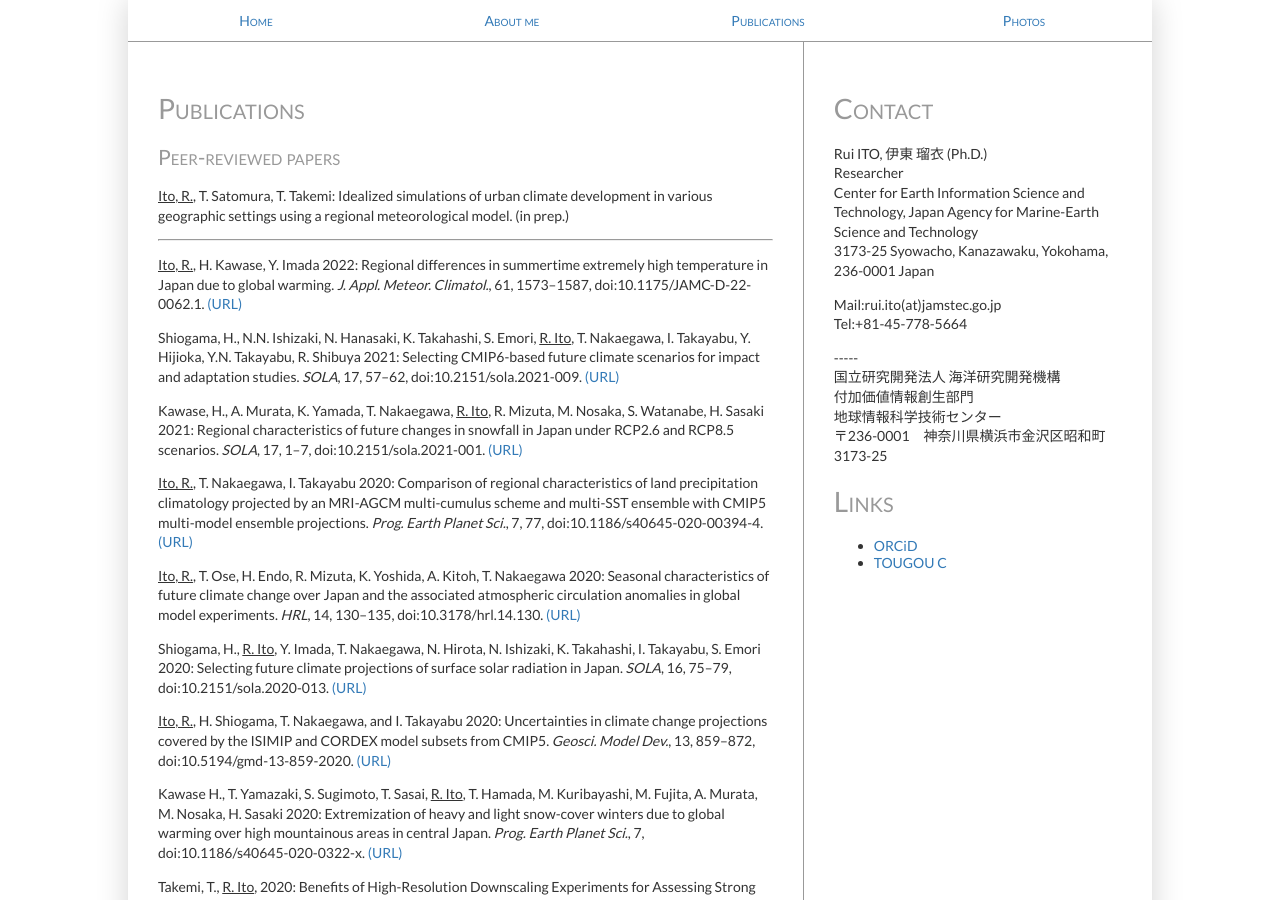
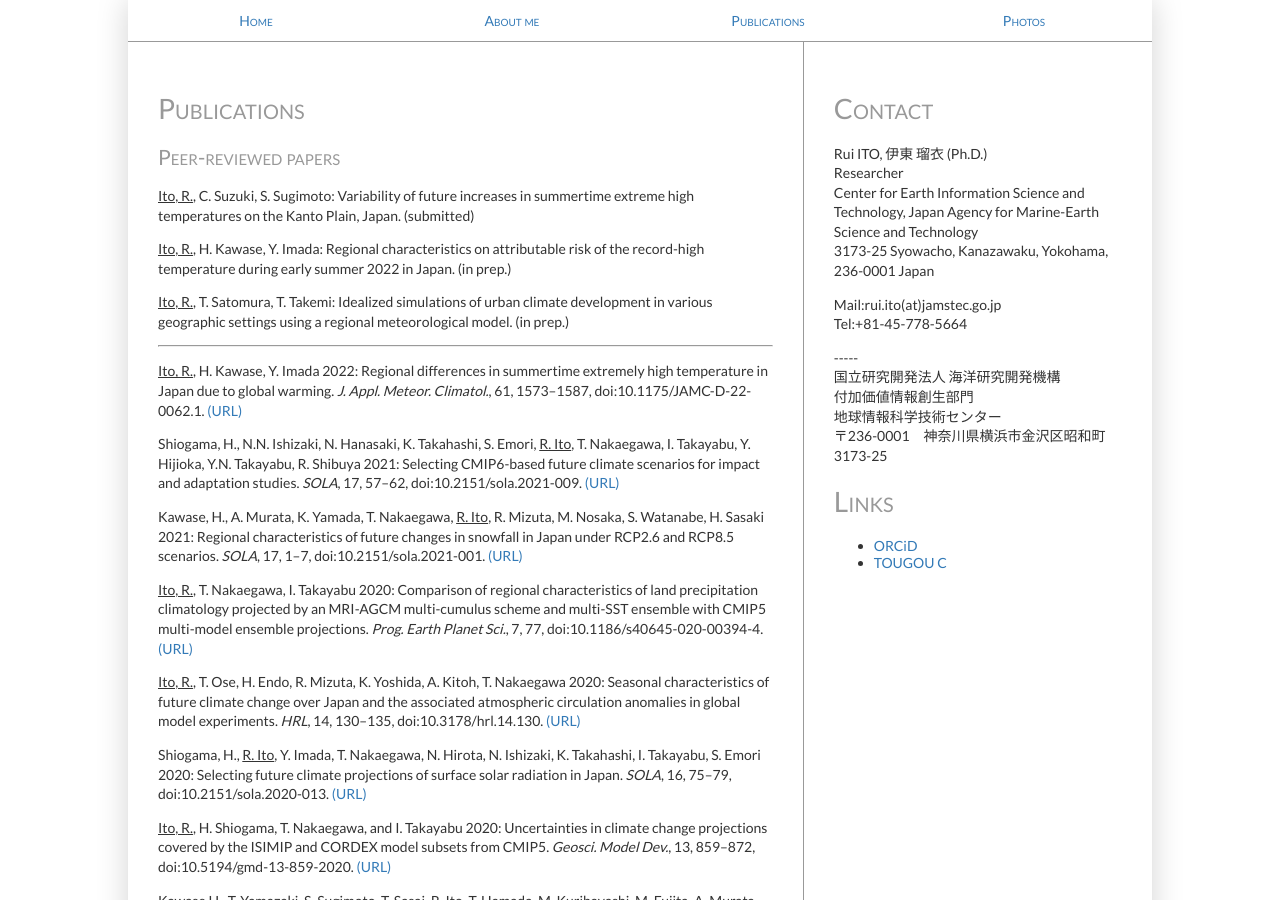
Before and after one commit to rui-climbiz/rui-climbiz.github.io, a Jekyll site: the page built from publications.html, in a window 1280 px wide and 900 px high. Built offline with Jekyll 4.4.1, drawn with Linux system fonts in a browser that asks for light colours.

Commit message:
Update publications.html

```diff
--- a/publications.html
+++ b/publications.html
@@ -5,6 +5,8 @@
 ---
 <h1>Publications</h1>
 <h2>Peer-reviewed papers</h2>
+<p><u>Ito, R.</u>, C. Suzuki, S. Sugimoto: Variability of future increases in summertime extreme high temperatures on the Kanto Plain, Japan. (submitted) </p>
+<p><u>Ito, R.</u>, H. Kawase, Y. Imada: Regional characteristics on attributable risk of the record-high temperature during early summer 2022 in Japan. (in prep.) </p>
 <p><u>Ito, R.</u>, T. Satomura, T. Takemi: Idealized simulations of urban climate development in various geographic settings using a regional meteorological model. (in prep.)</p>
 <hr>
 <p><u>Ito, R.</u>, H. Kawase, Y. Imada 2022: Regional differences in summertime extremely high temperature in Japan due to global warming. <i>J. Appl. Meteor. Climatol.</i>, 61, 1573–1587, doi:10.1175/JAMC-D-22-0062.1. <a href="https://doi.org/10.1175/JAMC-D-22-0062.1">(URL)</a></p>
```
